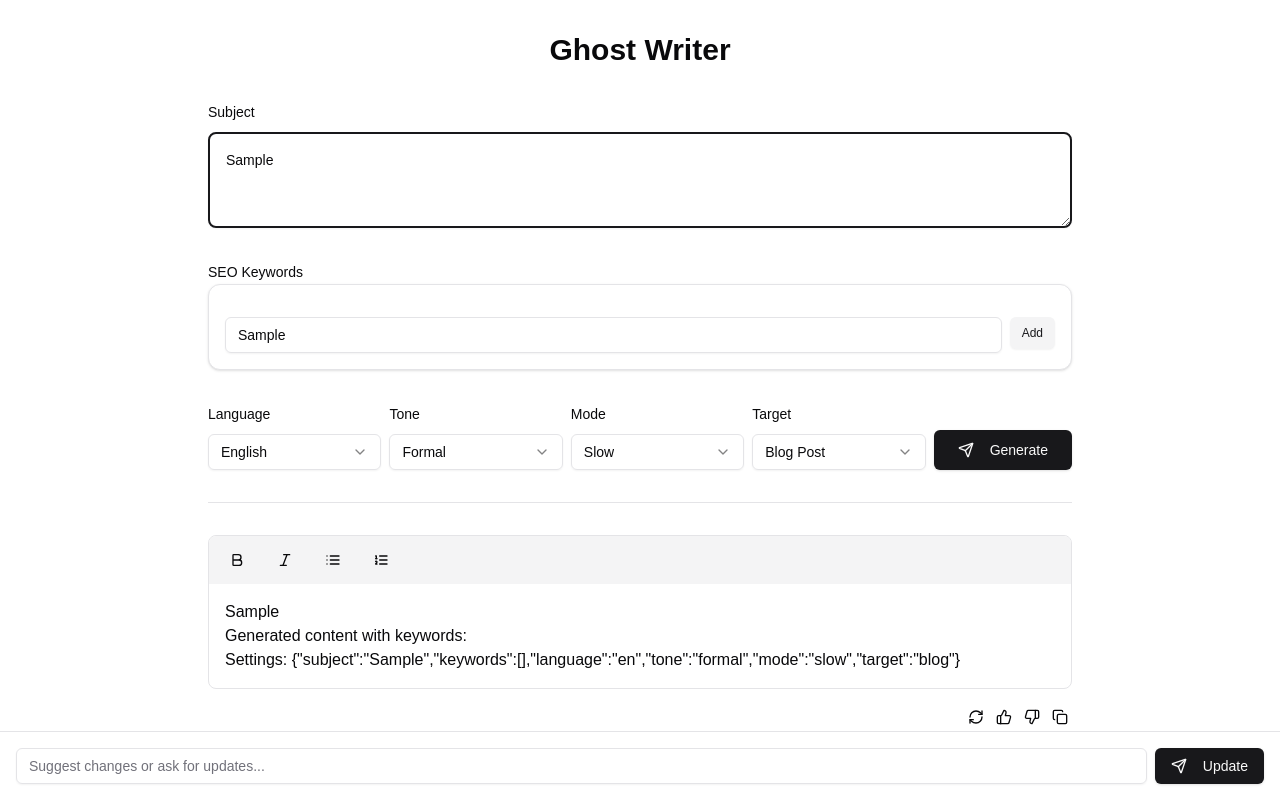
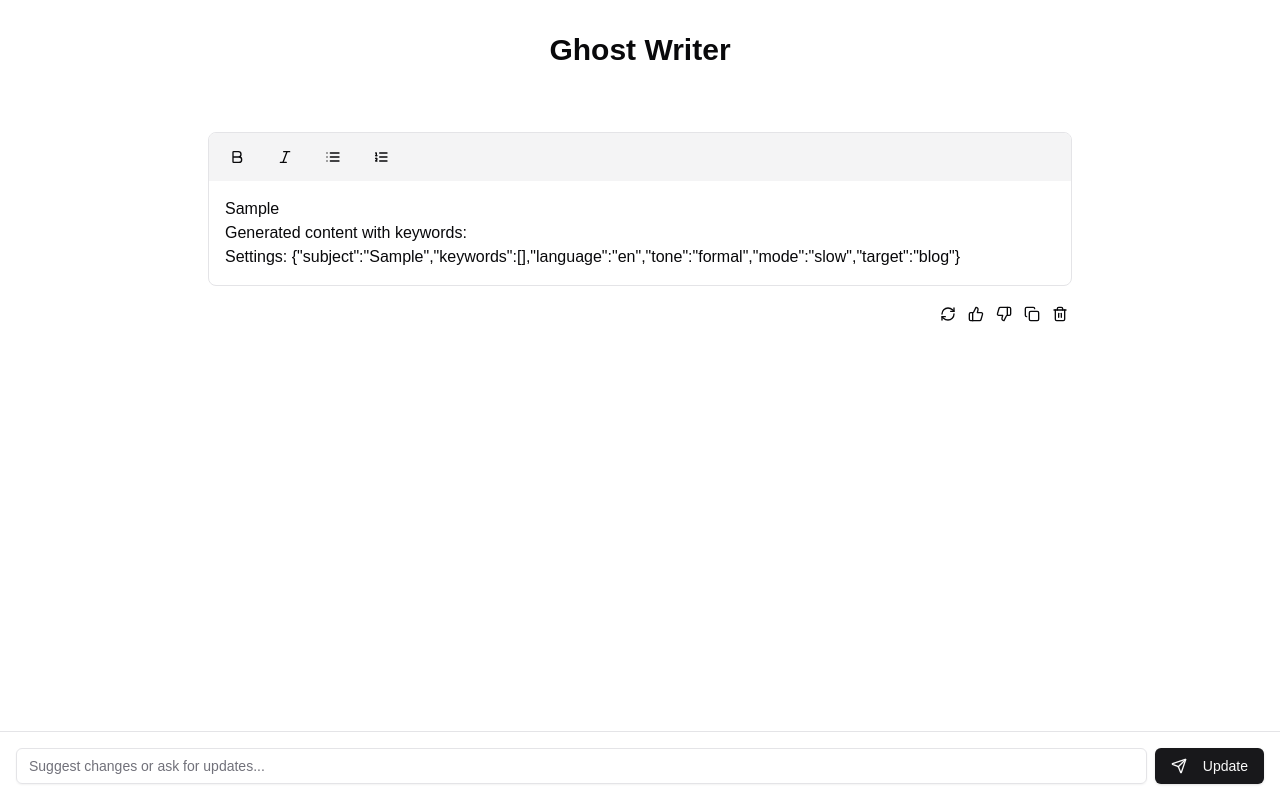
Before and after one commit to barancezayirli/ghost-writer, a Next.js app: page / in a window 1280 px wide. Both pictures are taken after typing "Sample", "Sample" into the empty fields and a click on the button "Generate". Built offline with nearby package versions, Linux system fonts and the light colour scheme.

Commit message:
Add clear functionality to FeedbackButtons and GeneratedContent components

```diff
--- a/src/components/ghost-writer/feedback-buttons.tsx
+++ b/src/components/ghost-writer/feedback-buttons.tsx
@@ -1,14 +1,21 @@
 import { Button } from '@/components/ui/button';
-import { RefreshCw, ThumbsUp, ThumbsDown, Copy } from 'lucide-react';
+import { RefreshCw, ThumbsUp, ThumbsDown, Copy, Trash2 } from 'lucide-react';
 
 interface FeedbackButtonsProps {
   onRetry: () => void;
   onLike: () => void;
   onDislike: () => void;
   onCopy: () => void;
+  onClear: () => void;
 }
 
-export function FeedbackButtons({ onRetry, onLike, onDislike, onCopy }: FeedbackButtonsProps) {
+export function FeedbackButtons({
+  onRetry,
+  onLike,
+  onDislike,
+  onCopy,
+  onClear,
+}: FeedbackButtonsProps) {
   return (
     <div className="flex justify-end space-x-1">
       <Button variant="ghost" size="sm" onClick={onRetry} className="h-6 w-6">
@@ -23,6 +30,9 @@ export function FeedbackButtons({ onRetry, onLike, onDislike, onCopy }: Feedback
       <Button variant="ghost" size="sm" onClick={onCopy} className="h-6 w-6">
         <Copy className="h-3 w-3" />
       </Button>
+      <Button variant="ghost" size="sm" onClick={onClear} className="h-6 w-6">
+        <Trash2 className="h-3 w-3" />
+      </Button>
     </div>
   );
 }
--- a/src/components/ghost-writer/generated-content.tsx
+++ b/src/components/ghost-writer/generated-content.tsx
@@ -8,6 +8,7 @@ interface GeneratedContentProps {
   onLike: () => void;
   onDislike: () => void;
   onCopy: () => void;
+  onClear: () => void;
   onUpdate: (update: string) => void;
 }
 
@@ -17,12 +18,19 @@ export function GeneratedContent({
   onLike,
   onDislike,
   onCopy,
+  onClear,
   onUpdate,
 }: GeneratedContentProps) {
   return (
-    <div className="space-y-4 mt-8 border-t pt-8">
+    <div className="space-y-4 mt-8 pt-8">
       <RichTextEditor content={content} />
-      <FeedbackButtons onRetry={onRetry} onLike={onLike} onDislike={onDislike} onCopy={onCopy} />
+      <FeedbackButtons
+        onRetry={onRetry}
+        onLike={onLike}
+        onDislike={onDislike}
+        onCopy={onCopy}
+        onClear={onClear}
+      />
       <ContentUpdateForm onUpdate={onUpdate} />
     </div>
   );
--- a/src/components/ghost-writer/index.tsx
+++ b/src/components/ghost-writer/index.tsx
@@ -41,26 +41,31 @@ export default function GhostWriter() {
     toast({ title: 'Copied!', description: 'Content copied to clipboard.' });
   };
 
+  const handleClear = () => {
+    setGeneratedContent(null);
+  };
+
   return (
     <div className="container mx-auto px-4 py-8 max-w-4xl">
       <header className="mb-8">
         <h1 className="text-3xl font-bold text-center">Ghost Writer</h1>
       </header>
 
-      <PromptForm onSubmit={handleGenerate} isSubmitting={isGenerating} />
-
-      {generatedContent && (
+      {generatedContent ? (
         <GeneratedContent
           content={generatedContent}
           onRetry={handleRetry}
           onLike={handleLike}
           onDislike={handleDislike}
           onCopy={handleCopy}
+          onClear={handleClear}
           onUpdate={(update) => {
             // Implement update logic
             console.log('Updating content with:', update);
           }}
         />
+      ) : (
+        <PromptForm onSubmit={handleGenerate} isSubmitting={isGenerating} />
       )}
     </div>
   );
```
